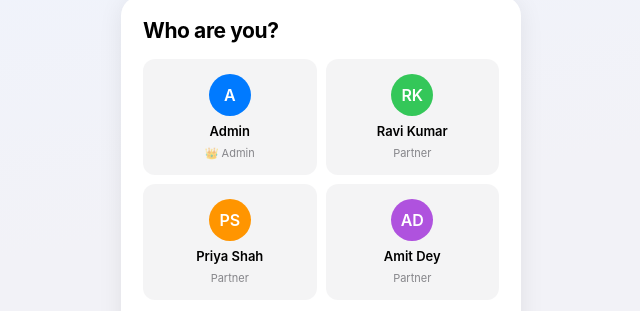
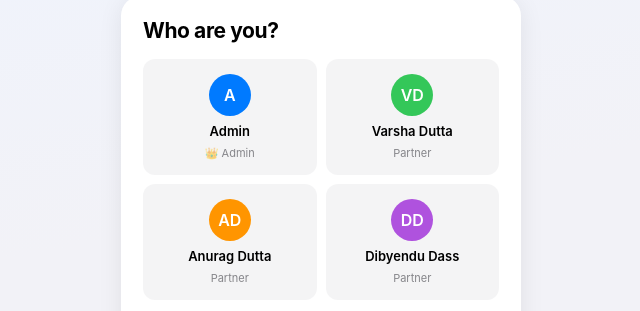
Before and after one commit to duttaanurag321-wq/crednest-crm, a plain HTML site: page index.html in a window 1280 px wide. Shown: the part 247-558 px from the top of the page, 319-959 px from the left. Drawn offline with Linux system fonts and the light colour scheme.

Commit message:
Update index.html

```diff
--- a/index.html
+++ b/index.html
@@ -468,9 +468,9 @@ function r(d){return ContentService.createTextOutput(JSON.stringify(d)).setMimeT
 // ============================================================
 const USERS=[
   {id:'admin',name:'Admin',role:'Admin',color:'#007AFF',pass:'1234',isAdmin:true},
-  {id:'p1',name:'Ravi Kumar',role:'Partner',color:'#34C759',pass:'1234'},
-  {id:'p2',name:'Priya Shah',role:'Partner',color:'#FF9500',pass:'1234'},
-  {id:'p3',name:'Amit Dey',role:'Partner',color:'#AF52DE',pass:'1234'},
+  {id:'p1',name:'Varsha Dutta',role:'Partner',color:'#34C759',pass:'1234'},
+  {id:'p2',name:'Anurag Dutta',role:'Partner',color:'#FF9500',pass:'1234'},
+  {id:'p3',name:'Dibyendu Dass',role:'Partner',color:'#AF52DE',pass:'1234'},
 ];
 const SL={new:'New',contacted:'Contacted',qualified:'Qualified',documents:'Docs Pending',submitted:'Submitted',converted:'Converted',disqualified:'Disqualified'};
 const SC={new:'p-blue',contacted:'p-orange',qualified:'p-green',documents:'p-purple',submitted:'p-teal',converted:'p-green',disqualified:'p-red'};
```
